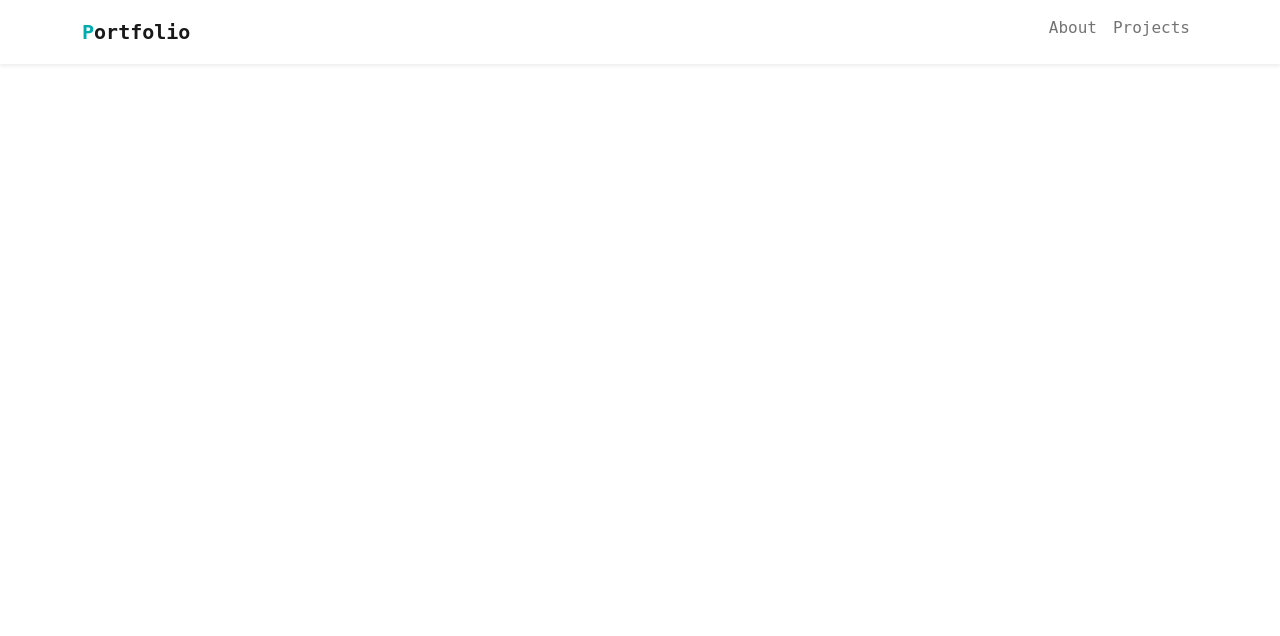
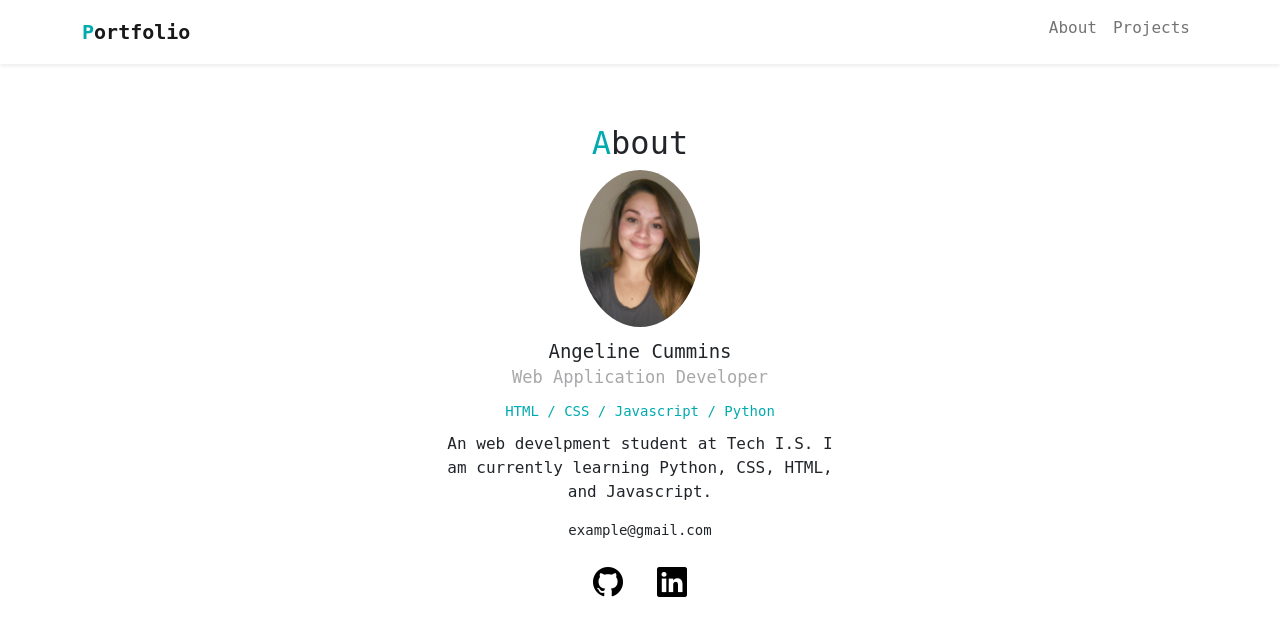
Before and after one commit to angierizo/Portfolio, a PHP site: page / in a window 1280 px wide. Shown: the top 636 px of the page. Run offline with PHP 8.4, Linux system fonts and the light colour scheme; some libraries are stand-ins or nearby versions.

Commit message:
Wednesday project

```diff
--- a/index.html
+++ b/index.html
@@ -4,6 +4,7 @@
 <head>
 <meta charset="utf-8">
 <meta name = "viewport" content="width-device-withd, initial-scale = 1">
+<link rel="stylesheet" href="https://cdn.jsdelivr.net/npm/bootstrap-icons@1.7.1/font/bootstrap-icons.css">
 <link rel= "icon" type= "image/png" href="img/techis-logo.png">
 <link href="https://cdn.jsdelivr.net/npm/bootstrap@5.1.3/dist/css/bootstrap.min.css" rel="stylesheet" integrity="sha384-1BmE4kWBq78iYhFldvKuhfTAU6auU8tT94WrHftjDbrCEXSU1oBoqyl2QvZ6jIW3" crossorigin="anonymous">
 <link rel="stylesheet" href="style.css">
@@ -31,7 +32,24 @@
         </div>
       </nav>
 
+      <div id="about">
+          <h2><span class="font-primary">A</span>bout</h2>
+          <img src="img/Angeline.jpg">
+          <div class="name">Angeline Cummins</div>
+          <div class="vocation">Web Application Developer</div>
+          <div class="skills">HTML / CSS / Javascript / Python</div>
+          <p>
+              An web develpment student at Tech I.S. I am currently learning Python, CSS, HTML, and Javascript.
+          </p>
+          <div class="email">example@gmail.com</div>
+          <div class="icons">
+              <a href="https://github.com/angierizo"><i class="bi bi-github"></i></a>
+              <a href="#"><i class="bi bi-linkedin ms-3"></i></a>
+          </div>
+
     <script src="https://cdn.jsdelivr.net/npm/bootstrap@5.1.3/dist/js/bootstrap.bundle.min.js" integrity="sha384-ka7Sk0Gln4gmtz2MlQnikT1wXgYsOg+OMhuP+IlRH9sENBO0LRn5q+8nbTov4+1p" crossorigin="anonymous"></script>
+
+
     </body>
 
 
--- a/style.css
+++ b/style.css
@@ -14,3 +14,46 @@ body{
     font-size: 20px;
     font-weight: bold;
 }
+
+/*******
+About
+******/
+#about{
+    margin: 60px auto;
+    max-width: 400px;
+    text-align: center;
+}
+#about img{
+    border-radius: 50%;
+    width: 120px;
+    margin-bottom: 10px;
+}
+#about .name{
+    font-size: 19px;
+}
+
+#about .vocation{
+    font-size: 17px;
+    color: #A8A8AB;
+    margin-bottom: 10px;
+}
+
+#about .skills{
+    font-size: 14px;
+    color: #00abae;
+    margin-bottom: 10px;
+}
+
+#about .email{
+    margin-top: 14px;
+    font-size: 14px;
+}
+#about .icons{
+    margin-top: 20px;
+    font-size: 30px;
+
+}
+
+#about .icons a{
+    color: #000;
+}
```
